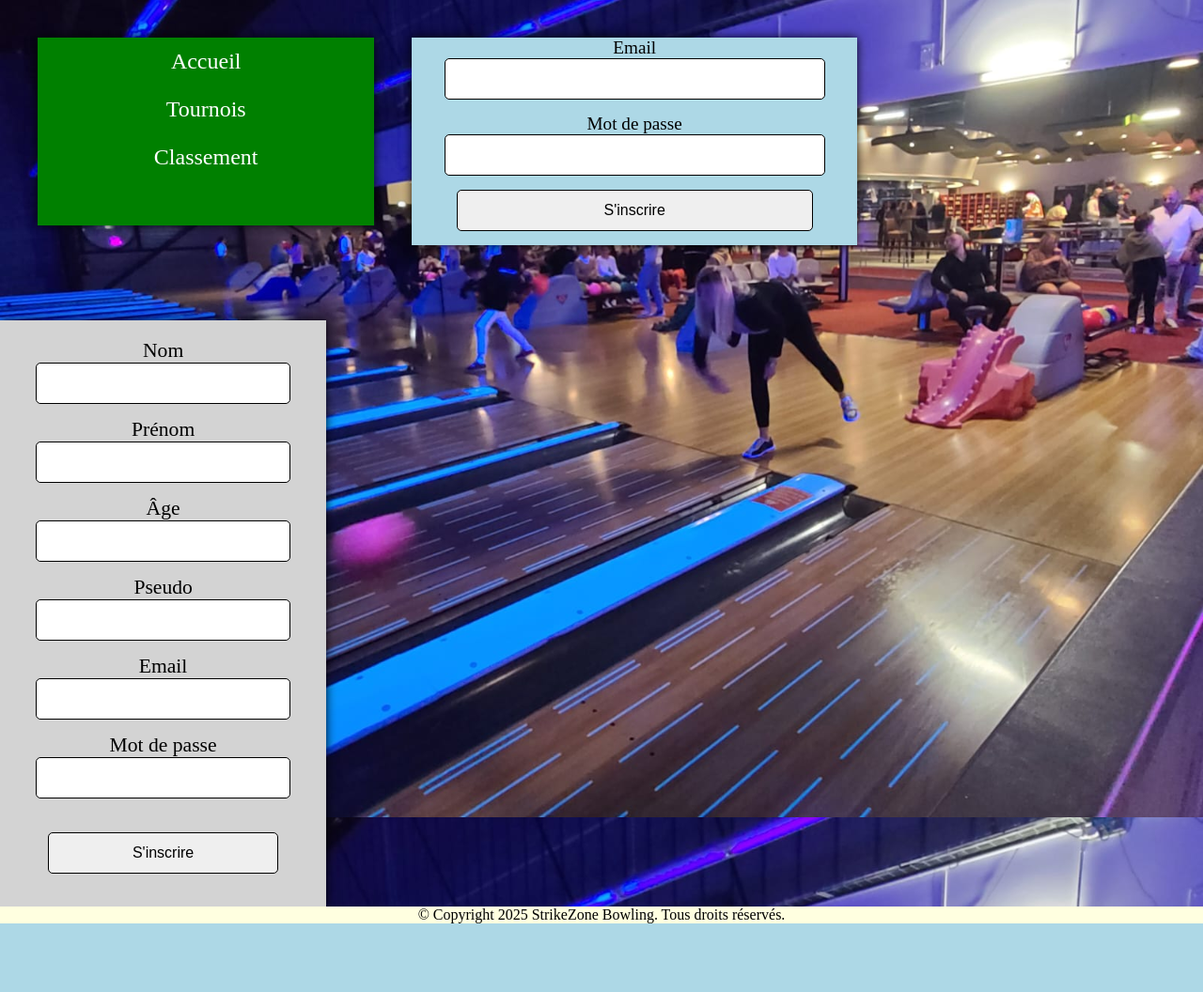
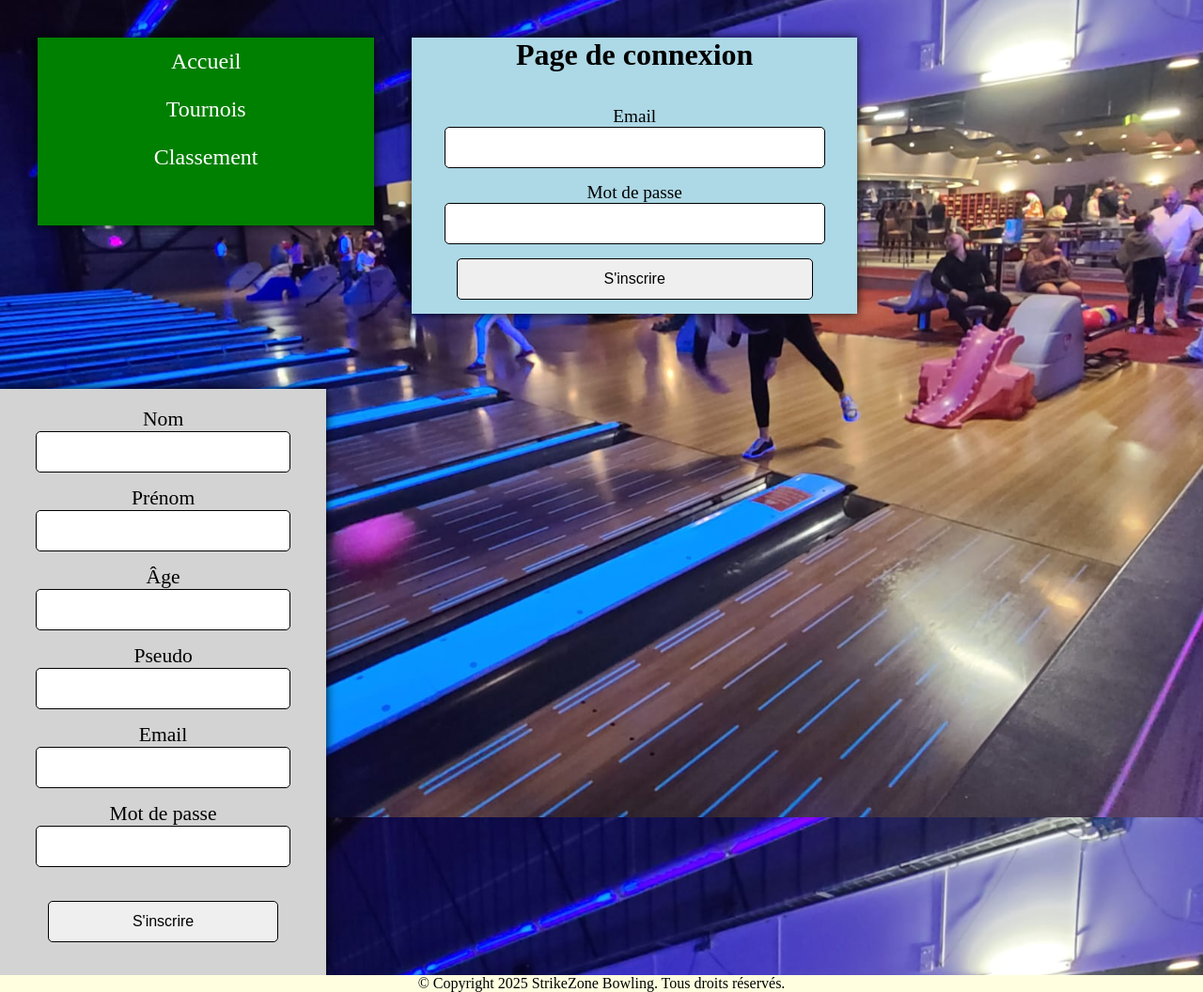
Before and after one commit to Clio8994/projet, a PHP site: page /pages/connexion.php in a window 1280 px wide. Shown: the part 90-1146 px from the top of the page at 94% size. Before the commit the page ends 1073 px from the top, so only its background shows below. Run offline with PHP 8.4, Linux system fonts and the light colour scheme.

Commit message:
ajout page connexion.php

```diff
--- a/css/style.css
+++ b/css/style.css
@@ -116,11 +116,7 @@ form p{
     font-size: larger;
 }
 
-form input[type="text"],
-[type="email"],
-[type="password"],
-[type="submit"],
-[type="number"]{
+form input{
     width: 80%;
     padding: 12px;
     margin-bottom: 15px;
--- a/pages/connexion.php
+++ b/pages/connexion.php
@@ -2,7 +2,8 @@
 include '../inc/nav.php'; ?>
 
 <main>
-    <form action="connect.php" method="post">
+    <form action="login.php" method="post">
+        <h1>Page de connexion</h1><br><br>
         <p>Email</p>
         <input type="email" name="email" id="email">
         <p>Mot de passe</p>
```
Also changed, not shown: pages/login.php (added, +20 -0 lines).
